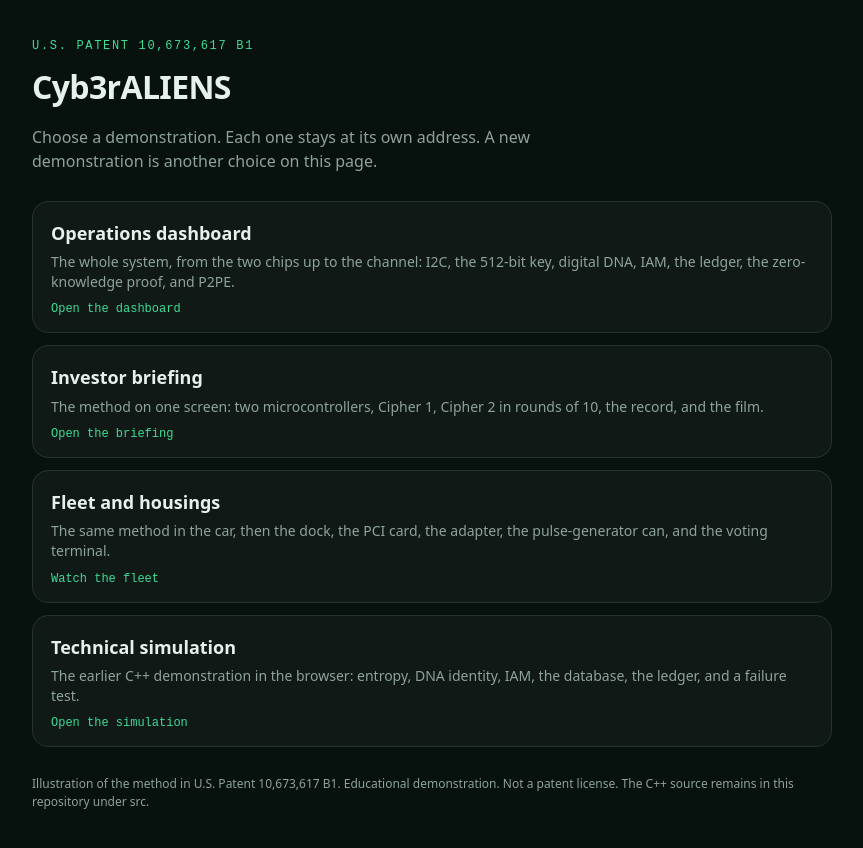
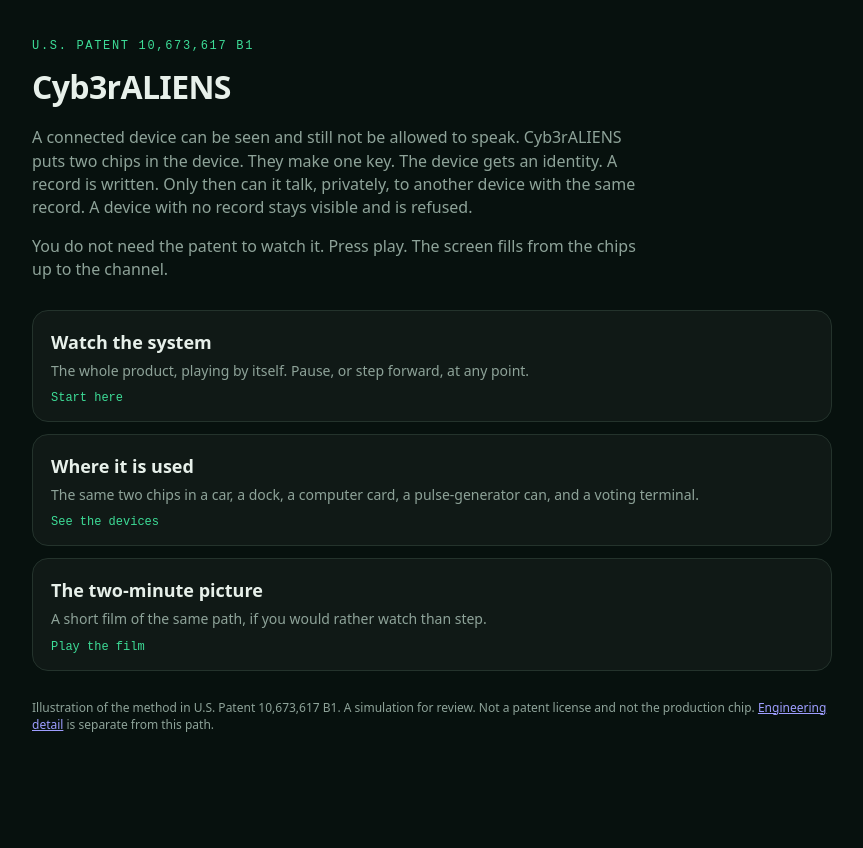
Before and after one commit to DrGNinja/cyberaliens, a plain HTML site: page index.html in a window 1280 px wide. Shown: the whole page, without its empty margins (208-1071 px from the left). After the commit the page ends 800 px from the top, so only its background shows below. Drawn offline with Linux system fonts and the light colour scheme.

Commit message:
Make one path for a new visitor.

```diff
--- a/index.html
+++ b/index.html
@@ -25,30 +25,26 @@
 <main>
   <p class="kicker">U.S. PATENT 10,673,617 B1</p>
   <h1>Cyb3rALIENS</h1>
-  <p class="lead">Choose a demonstration. Each one stays at its own address. A new demonstration is another choice on this page.</p>
+  <p class="lead">A connected device can be seen and still not be allowed to speak. Cyb3rALIENS puts two chips in the device. They make one key. The device gets an identity. A record is written. Only then can it talk, privately, to another device with the same record. A device with no record stays visible and is refused.</p>
+  <p class="lead">You do not need the patent to watch it. Press play. The screen fills from the chips up to the channel.</p>
   <div class="choices">
     <a class="card" href="dashboard.html">
-      <strong>Operations dashboard</strong>
-      <span>The whole system, from the two chips up to the channel: I2C, the 512-bit key, digital DNA, IAM, the ledger, the zero-knowledge proof, and P2PE.</span>
-      <em>Open the dashboard</em>
+      <strong>Watch the system</strong>
+      <span>The whole product, playing by itself. Pause, or step forward, at any point.</span>
+      <em>Start here</em>
+    </a>
+    <a class="card" href="fleet.html">
+      <strong>Where it is used</strong>
+      <span>The same two chips in a car, a dock, a computer card, a pulse-generator can, and a voting terminal.</span>
+      <em>See the devices</em>
     </a>
     <a class="card" href="briefing.html">
-      <strong>Investor briefing</strong>
-      <span>The method on one screen: two microcontrollers, Cipher 1, Cipher 2 in rounds of 10, the record, and the film.</span>
-      <em>Open the briefing</em>
-    </a>
-    <a class="card" href="fleet.html">
-      <strong>Fleet and housings</strong>
-      <span>The same method in the car, then the dock, the PCI card, the adapter, the pulse-generator can, and the voting terminal.</span>
-      <em>Watch the fleet</em>
-    </a>
-    <a class="card" href="web/full_demo.html">
-      <strong>Technical simulation</strong>
-      <span>The earlier C++ demonstration in the browser: entropy, DNA identity, IAM, the database, the ledger, and a failure test.</span>
-      <em>Open the simulation</em>
+      <strong>The two-minute picture</strong>
+      <span>A short film of the same path, if you would rather watch than step.</span>
+      <em>Play the film</em>
     </a>
   </div>
-  <footer>Illustration of the method in U.S. Patent 10,673,617 B1. Educational demonstration. Not a patent license. The C++ source remains in this repository under src.</footer>
+  <footer>Illustration of the method in U.S. Patent 10,673,617 B1. A simulation for review. Not a patent license and not the production chip. <a href="web/full_demo.html">Engineering detail</a> is separate from this path.</footer>
 </main>
 </body>
 </html>
```
Also changed, not shown: dashboard.html (+30 -14 lines).
